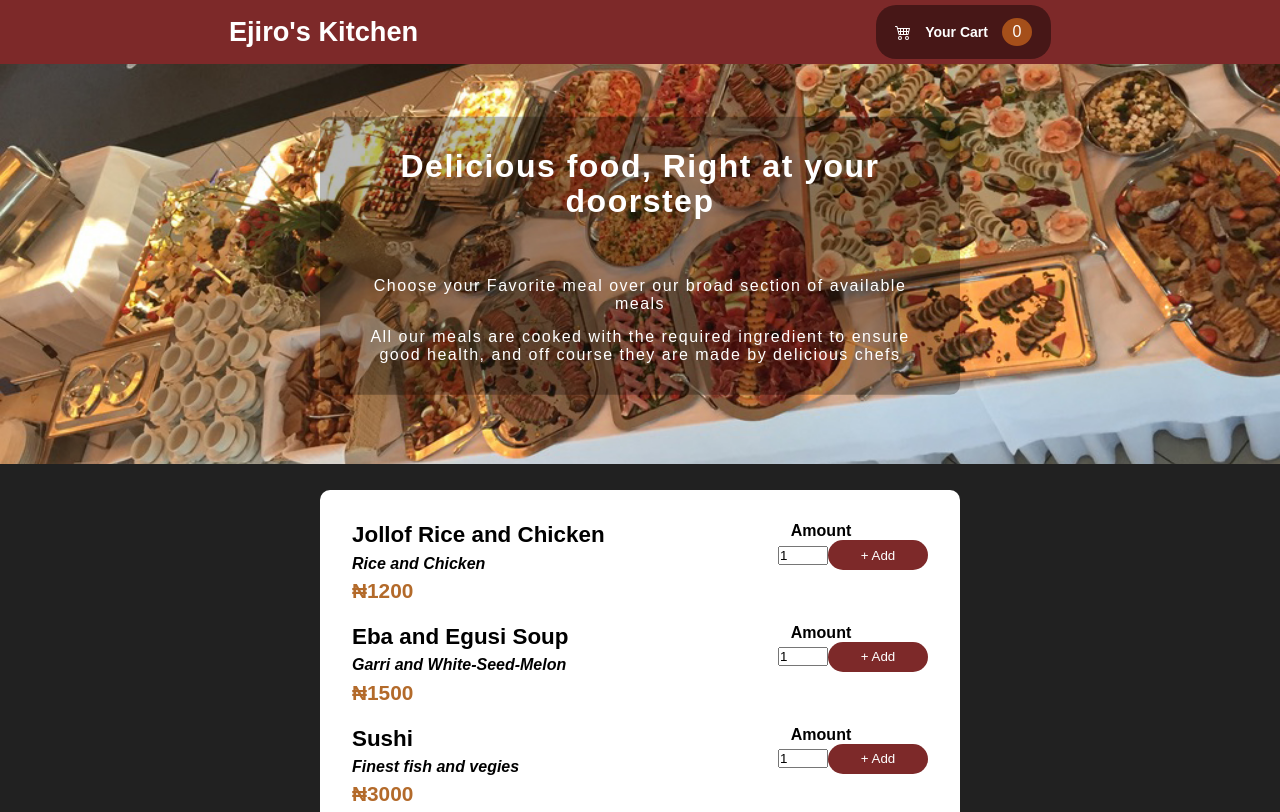
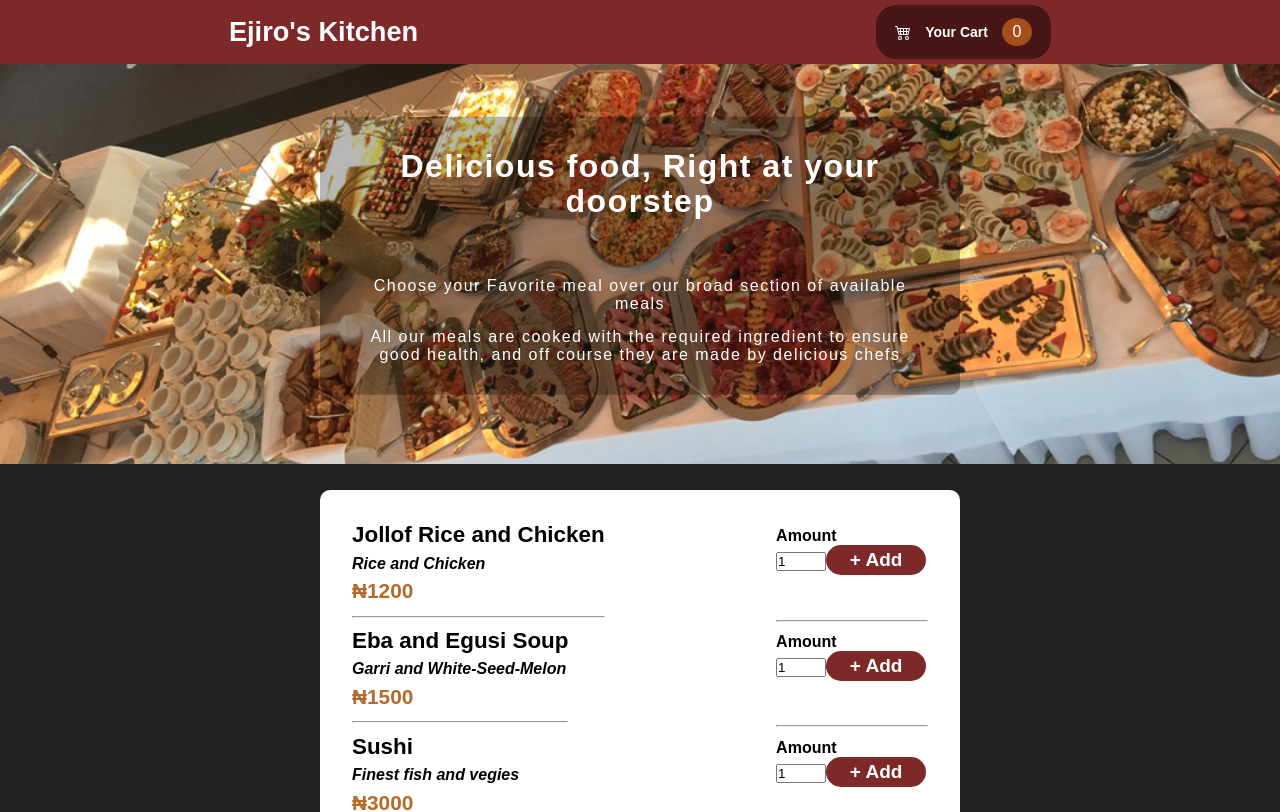
Before and after one commit to EjiroOsiephri/Building-a-food-order-app, a React (Vite) app in the folder vite-project/: page / in a window 1280 px wide. Shown: the top 812 px of the page. Built offline with nearby package versions, Linux system fonts and the light colour scheme.

Commit message:
Working with forms

```diff
--- a/vite-project/src/Components/Carts/Carts.jsx
+++ b/vite-project/src/Components/Carts/Carts.jsx
@@ -1,29 +1,34 @@
 import MealBox from "../Body/MealBox";
 import Classes from "../../Sass/Carts.module.scss";
+import CheckoutForm from "../Checkout/CheckoutForm";
 
 const Carts = () => {
   const MealBoxArray = [
     {
       name: "Sushi",
       Amount: "3000",
-      orders: "X 1",
+      orders: "× 1",
     },
   ];
   return (
     <MealBox>
-      <main className="mealClassifications">
+      <section className={Classes.totalMeals}>
+        <main className={Classes.mealClassifications}>
           <h1>{MealBoxArray[0].name}</h1>
-        <section className="mealOrders">
-          <p>{MealBoxArray[0].Amount}</p>
-          <div className="mealOrderValue">
+          <section className={Classes.mealOrders}>
+            <p>${MealBoxArray[0].Amount}</p>
+            <div className={Classes.mealOrderValue}>
               <p>{MealBoxArray[0].orders}</p>
             </div>
           </section>
+          <hr />
         </main>
         <aside>
           <button>-</button>
           <button>+</button>
         </aside>
+      </section>
+      <CheckoutForm></CheckoutForm>
     </MealBox>
   );
 };
--- /dev/null
+++ b/vite-project/src/Components/Checkout/CheckoutButton.jsx
@@ -0,0 +1,12 @@
+import React from "react";
+
+const CheckoutButton = () => {
+  return (
+    <div>
+      <button>Close</button>
+      <button>Order</button>
+    </div>
+  );
+};
+
+export default CheckoutButton;
--- /dev/null
+++ b/vite-project/src/Components/Checkout/CheckoutForm.jsx
@@ -0,0 +1,16 @@
+import React from "react";
+import CheckoutButton from "./CheckoutButton";
+
+const CheckoutForm = () => {
+  return (
+    <React.Fragment>
+      <div className="checkOutFormText">
+        <h1>Total Amount</h1>
+        <h1>$60</h1>
+      </div>
+      <CheckoutButton></CheckoutButton>
+    </React.Fragment>
+  );
+};
+
+export default CheckoutForm;
--- a/vite-project/src/Components/MainSection/Availablemeal.jsx
+++ b/vite-project/src/Components/MainSection/Availablemeal.jsx
@@ -42,6 +42,7 @@ function Availablemeal() {
                 <h2>{item.Name}</h2>
                 <h4>{item.Ingredients}</h4>
                 <h1>{item.Amount}</h1>
+                <hr />
               </div>
               <aside className={MainBody.mealSectionLogic}>
                 <div className={MainBody.mealSectionInput}>
@@ -53,6 +54,7 @@ function Availablemeal() {
                     Amount={MealSection.Amount}
                   />
                 </div>
+                <hr />
               </aside>
             </aside>
           );
--- a/vite-project/src/Sass/Carts.module.scss
+++ b/vite-project/src/Sass/Carts.module.scss
@@ -0,0 +1,42 @@
+.totalMeals {
+  display: flex;
+  justify-content: space-between;
+}
+.mealOrders {
+  display: flex;
+  margin-top: 0.8em;
+  margin-bottom: 0.8em;
+}
+.mealOrders p {
+  margin-right: 2em;
+  color: rgb(125, 41, 41);
+  font-weight: 600;
+}
+.mealOrderValue {
+  border: 1px solid gainsboro;
+  background-color: #ffffff;
+  font-weight: 700;
+  border-radius: 5px;
+}
+.mealOrders .mealOrderValue p {
+  margin-left: 1.2em;
+  color: rgb(117, 46, 46);
+}
+button {
+  width: 80px;
+  height: 35px;
+  border: 1px solid rgb(117, 46, 46);
+  margin-right: 0.1em;
+  border-radius: 10px;
+  font-size: 19px;
+  color: rgb(117, 46, 46);
+  background: transparent;
+  font-weight: 800;
+}
+button:hover {
+  transition: 0.5s ease-in-out;
+  background: rgb(125, 41, 41);
+  color: #ffffff;
+  width: 85px;
+  height: 38px;
+}
--- a/vite-project/src/Sass/MainHeader.module.scss
+++ b/vite-project/src/Sass/MainHeader.module.scss
@@ -29,7 +29,10 @@
 .mealSectionText h1 {
   color: rgb(179, 106, 42);
   font-size: 1.3em;
-  margin-bottom: 1em;
+  margin-bottom: 0.3em;
+}
+hr {
+  margin: 0.4em 0 0.4em 0;
 }
 .mealSectionLogic {
   display: flex;
@@ -54,13 +57,13 @@
 }
 .mealSectionInput label {
   font-size: 1em;
-  margin-left: 0.8em;
   font-weight: 700;
+  margin-top: 0.3em;
 }
 .line {
   display: initial;
 }
-@media screen and (max-width: 400px) {
+@media screen and (max-width: 573px) {
   .mealSection {
     width: 90%;
   }
```
Lines whose indentation alone changed are shown as unchanged.
